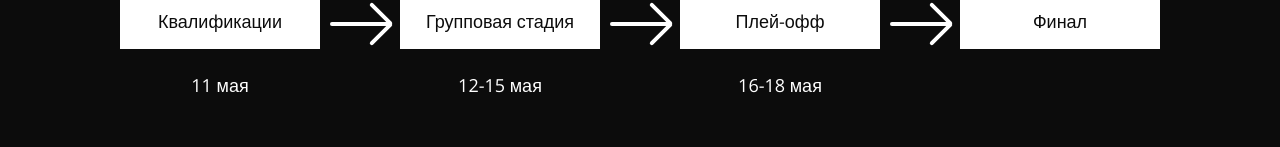
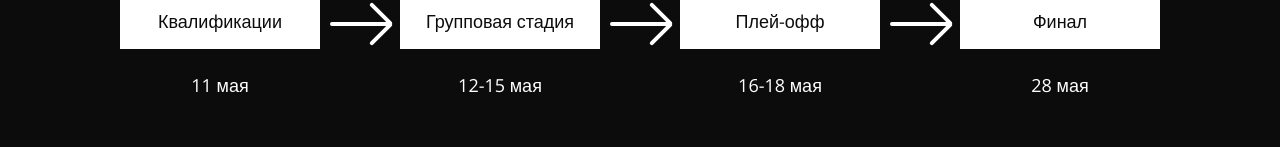
Before and after one commit to AlexandrSyvorotkin/Esports-tournament-7Hills-, a React (Create React App) app: page /dota in a window 1280 px wide. Shown: the part 401-548 px from the top of the page. Built offline with nearby package versions, Linux system fonts and the light colour scheme.

Commit message:
correct tournament dates

```diff
--- a/src/pages/DisciplinesPages/CsgoRoadmap.jsx
+++ b/src/pages/DisciplinesPages/CsgoRoadmap.jsx
@@ -10,7 +10,7 @@ const CsgoRoadmap = ({modalActive, setModalActive}) => {
         qualification: '2 мая',
         groupStage: '3-6 мая',
         playoffs: '7-9 мая',
-        final: ''
+        final: '27 мая'
     }
     return (
         <>
--- a/src/pages/DisciplinesPages/DotaRoadmap.jsx
+++ b/src/pages/DisciplinesPages/DotaRoadmap.jsx
@@ -12,7 +12,7 @@ const DotaRoadmap = ({modalActive, setModalActive, menuActive, setMenuActive}) =
         qualification: '11 мая',
         groupStage: '12-15 мая',
         playoffs: '16-18 мая',
-        final: ''
+        final: '28 мая'
     }
 
     return (
--- a/src/pages/DisciplinesPages/FifaRoadmap.jsx
+++ b/src/pages/DisciplinesPages/FifaRoadmap.jsx
@@ -10,7 +10,7 @@ const FifaRoadmap = ({setModalActive, modalActive}) => {
         qualification: '2 мая',
         groupStage: '3-6 мая',
         playoffs: '7-9 мая',
-        final: ''
+        final: '29 мая'
     }
 
     return (
--- a/src/pages/DisciplinesPages/ValorantRoadmap.jsx
+++ b/src/pages/DisciplinesPages/ValorantRoadmap.jsx
@@ -11,7 +11,7 @@ const ValorantRoadmap = ({modalActive, setModalActive}) => {
         qualification: '11 мая',
         groupStage: '12-15 мая',
         playoffs: '16-18 мая',
-        final: ''
+        final: '29 мая'
     }
 
     return (
```
